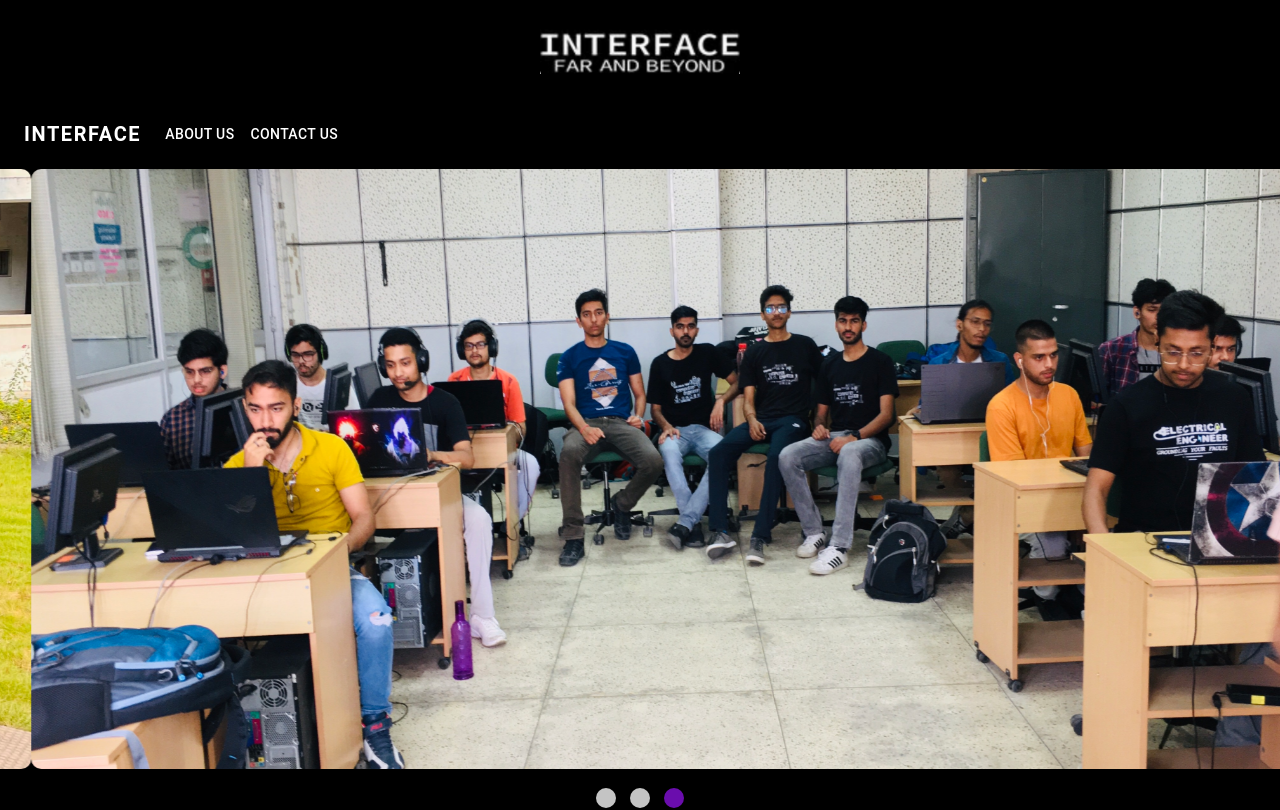
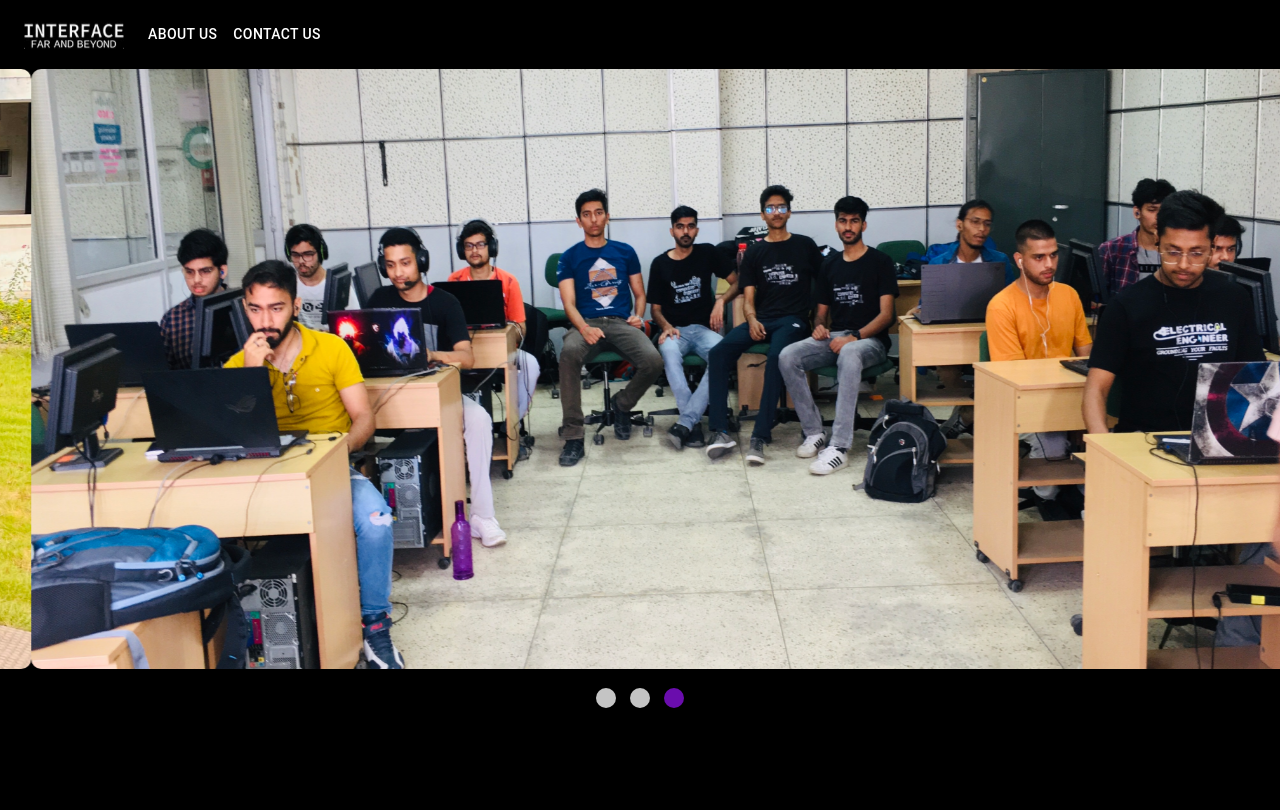
Before and after one commit to shiv-das/interface-frontend, a Next.js app: page / in a window 1280 px wide. Shown: the top 810 px of the page. Built offline with nearby package versions, Linux system fonts and the light colour scheme.

Commit message:
minor fixes

```diff
--- a/components/ResponsiveAppBar.js
+++ b/components/ResponsiveAppBar.js
@@ -12,6 +12,7 @@ import Button from "@mui/material/Button";
 import Tooltip from "@mui/material/Tooltip";
 import MenuItem from "@mui/material/MenuItem";
 import AdbIcon from "@mui/icons-material/Adb";
+import styles from "../styles/Home.module.css";
 //import { createTheme } from "@mui/material/styles";
 
 const pages = ["About Us", "Contact Us"];
@@ -56,7 +57,7 @@ function ResponsiveAppBar() {
               textDecoration: "none",
             }}
           >
-            INTERFACE
+            <img src="/logo.png" className={styles.navbarlogo1} />
           </Typography>
 
           <Box sx={{ flexGrow: 1, display: { xs: "flex", md: "none" } }}>
@@ -111,7 +112,7 @@ function ResponsiveAppBar() {
               textDecoration: "none",
             }}
           >
-            INTERFACE
+            <img src="/logo.png" className={styles.navbarlogo} />
           </Typography>
           <Box sx={{ flexGrow: 1, display: { xs: "none", md: "flex" } }}>
             {pages.map((page) => (
--- a/components/Slideshow.js
+++ b/components/Slideshow.js
@@ -45,6 +45,8 @@ export default function Slideshow() {
             style={{
               backgroundImage: `url(${backgroundImage})`,
               backgroundSize: "100% 100%",
+              //width: "100%",
+              //height: "auto",
             }}
           ></div>
         ))}
--- a/pages/index.js
+++ b/pages/index.js
@@ -42,7 +42,6 @@ export default function Home() {
         <link rel="logo" href="/logo.png" />
       </Head>
       <header>
-        <NavBar />
         <React.StrictMode>
           <StyledEngineProvider injectFirst>
             <ThemeProvider theme={theme}>
--- a/styles/Home.module.css
+++ b/styles/Home.module.css
@@ -135,6 +135,7 @@
   justify-content: center;
   height: 100px;
 }
+
 .navbarlogo {
   position: absolute;
   width: 200px;
@@ -142,6 +143,14 @@
   left: 50%;
   -ms-transform: translate(-50%, -50%);
   transform: translate(-50%, -50%);
+}
+.navbarlogo1 {
+  width: 100px;
+  height: 30px;
+}
+.responsive {
+  width: 100%;
+  height: auto;
 }
 .messageContainer {
   display: grid;
```
